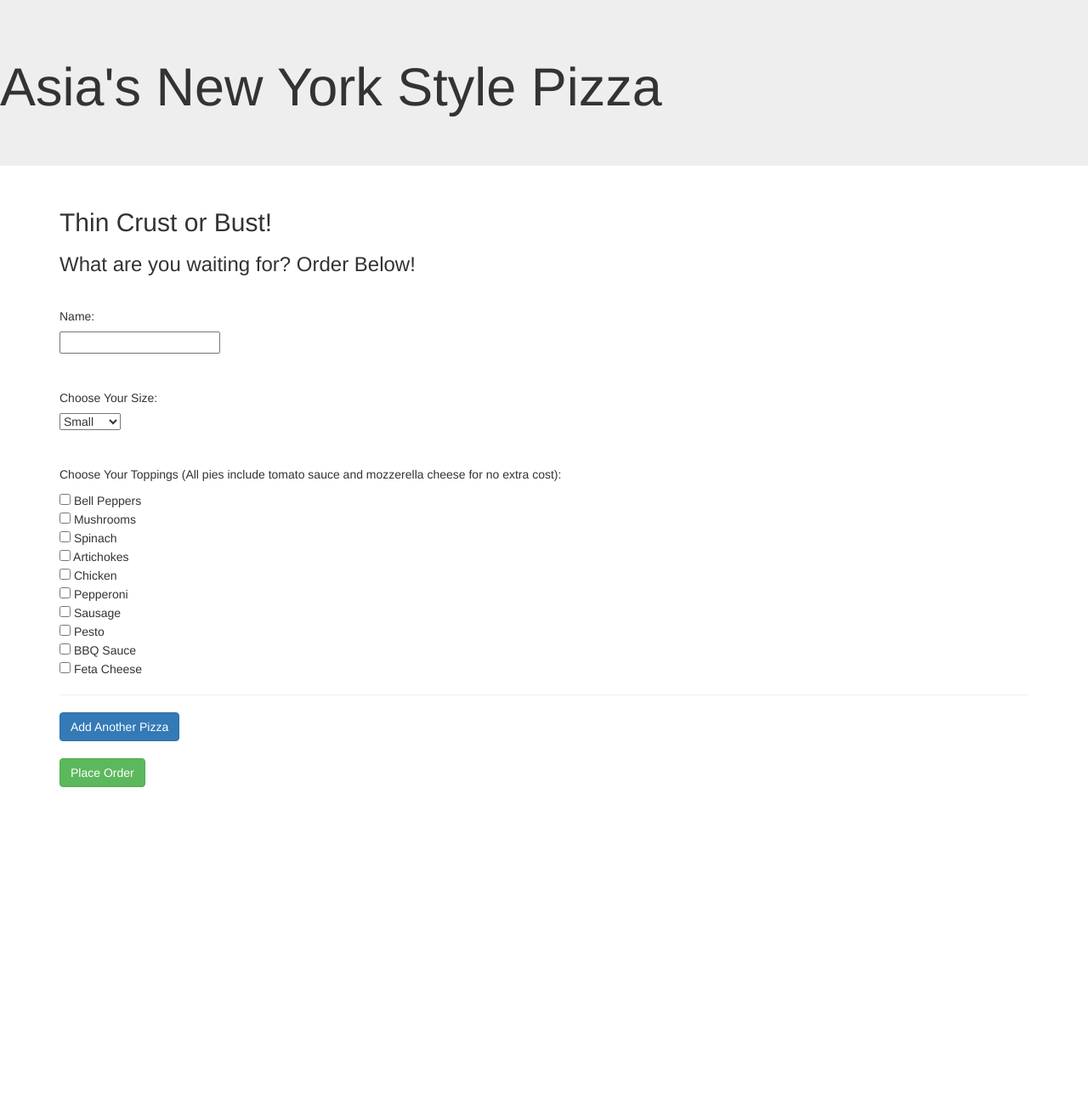
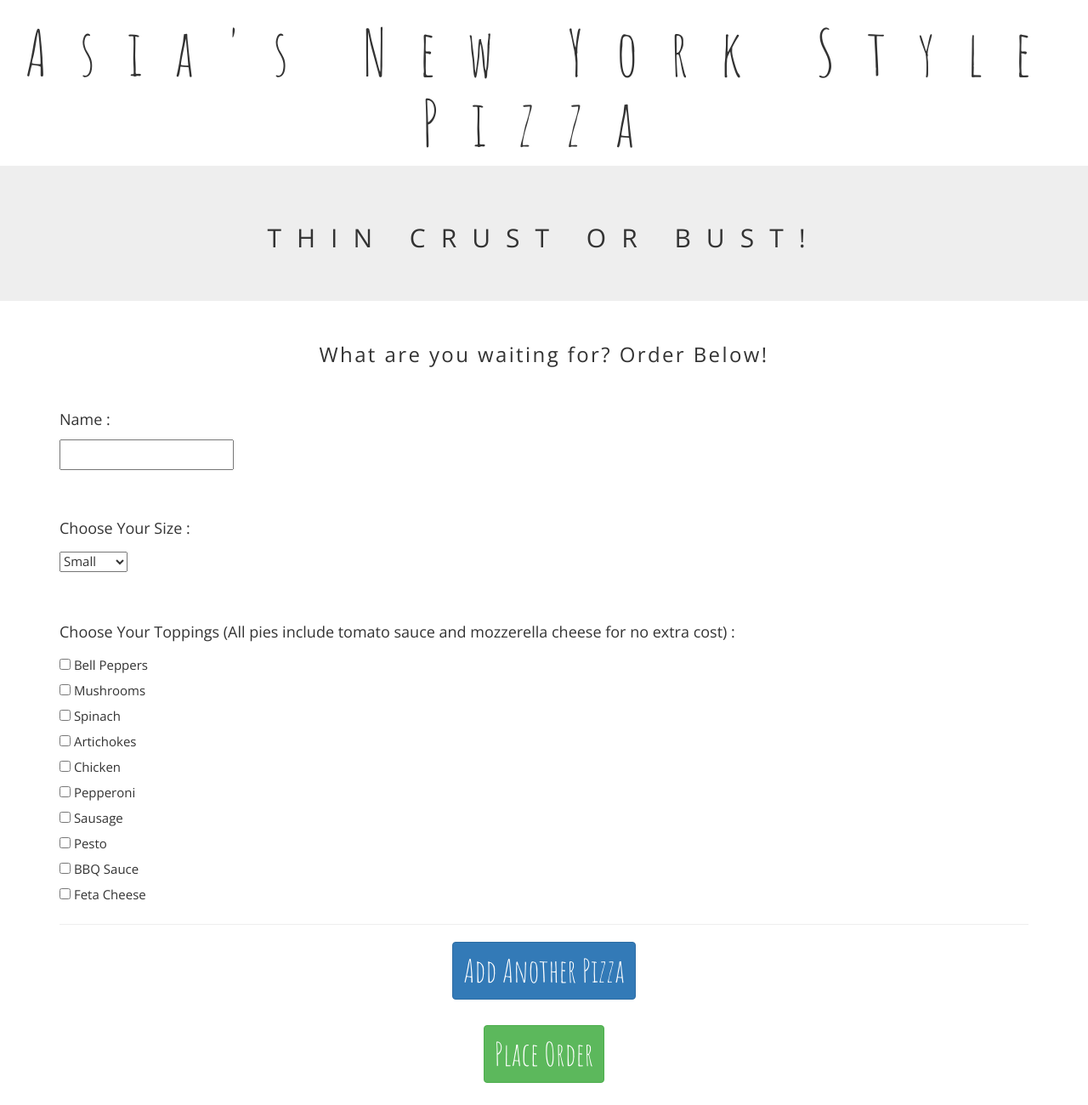
Before and after one commit to akane0915/order-pizza, a plain HTML site: page index.html in a window 1280 px wide. Shown: the whole page at 85% size. Before the commit the page ends 966 px from the top, so only its background shows below. Drawn offline with nearby package versions, Linux system fonts and the light colour scheme.

Commit message:
add css styling for fonts and text

```diff
--- a/css/styles.css
+++ b/css/styles.css
@@ -1,3 +1,45 @@
+body{
+  font-family: 'Open Sans', sans-serif;
+  font-size: 1.5em;
+  line-height: 2em;
+}
+
+h1 {
+  font-family: 'Amatic SC', cursive;
+  font-size: 5em;
+  letter-spacing: 0.5em;
+}
+
+h3{
+  text-align: center;
+  letter-spacing: 0.1em;
+}
+
+h5{
+  font-size: 1.2em;
+  line-height: 1.5em;
+}
+
+header{
+  text-align: center;
+  min-height: 100px;
+}
+
+.jumbotron{
+  text-align: center;
+  text-transform: uppercase;
+  letter-spacing: 1.2em;
+}
+
+.buttons{
+  text-align: center;
+}
+
+.btn{
+  font-family: 'Amatic SC', cursive;
+  font-size: 2.5em;
+}
+
 .output{
   display: none;
 }
--- a/index.html
+++ b/index.html
@@ -2,28 +2,31 @@
 <html>
   <head>
     <meta charset="utf-8">
-    <title>Order Pizza</title>
+    <title>Asia's Pizzeria</title>
+    <link href="https://fonts.googleapis.com/css?family=Amatic+SC|Open+Sans" rel="stylesheet">
     <link href="css/bootstrap.css" rel="stylesheet" type="text/css">
     <link href="css/styles.css" rel="stylesheet" type="text/css">
     <script src="js/jquery-3.2.0.js"></script>
     <script src="js/scripts.js"></script>
   </head>
   <body>
+    <header>
+      <h1>Asia's New York Style Pizza</h1>
+    </header>
     <div class="jumbotron">
-      <h1>Asia's New York Style Pizza</h1>
+      <h2>Thin Crust or Bust!</h2>
     </div>
     <main class="container">
-      <h2>Thin Crust or Bust!</h2>
       <h3>What are you waiting for? Order Below!</h3><br>
       <form class="order-form">
         <div id="customer-name" class="form-group">
-          <h5> Name: </h5>
+          <h5> Name : </h5>
           <input id="customer-name-input" type="text">
         </div><br>
         <div id="new-pizzas-section">
           <div class="new-pizza">
             <div class="form-group">
-              <h5> Choose Your Size: </h5>
+              <h5> Choose Your Size : </h5>
               <select class="pizza-size-input">
                 <option value = "small">Small</option>
                 <option value = "medium">Medium</option>
@@ -31,7 +34,7 @@
               </select>
             </div><br>
             <div class="pizza-toppings" class="form-group">
-              <h5>Choose Your Toppings (All pies include tomato sauce and mozzerella cheese for no extra cost): </h5>
+              <h5>Choose Your Toppings  (All pies include tomato sauce and mozzerella cheese for no extra cost) : </h5>
               <input type="checkbox" name="topping" value="bell-peppers">  Bell Peppers<br>
               <input type="checkbox" name="topping" value="mushrooms">  Mushrooms<br>
               <input type="checkbox" name="topping" value="spinach">  Spinach<br>
@@ -48,8 +51,10 @@
 
           </div> <!--additional-pizzas close-->
         </div> <!--new-pizzas-section close-->
-        <span id="add-pizza-button" class="btn btn-primary">Add Another Pizza</span><br><br>
-        <button type="submit" class="btn btn-success form-submit">Place Order</button>
+        <div class="buttons">
+          <span id="add-pizza-button" class="btn btn-primary">Add Another Pizza</span><br><br>
+          <button type="submit" class="btn btn-success form-submit">Place Order</button>
+        </div>
       </form><br><br>
       <div class="output">
         <h3>Order Confirmation:</h3>
--- a/js/scripts.js
+++ b/js/scripts.js
@@ -89,9 +89,8 @@ $(document).ready(function(){
     }
     $(".output-order-total").text(customerOne.orderCost);
 
-    // $(".output-name").text(customerOne.name + ", your Order Total is $" + customerOne.orderCost);
     $(".additional-pizzas").text(""); //Clear additional pizza fields
-    // this.reset(); //Reset form
+    this.reset(); //Reset form
 
   }); //Order form submit close
 }); //Doc ready close
```
